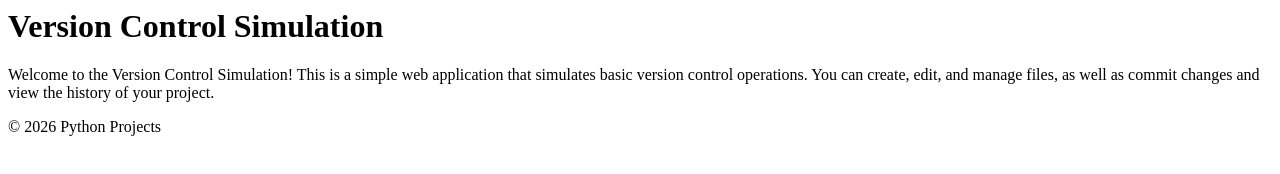
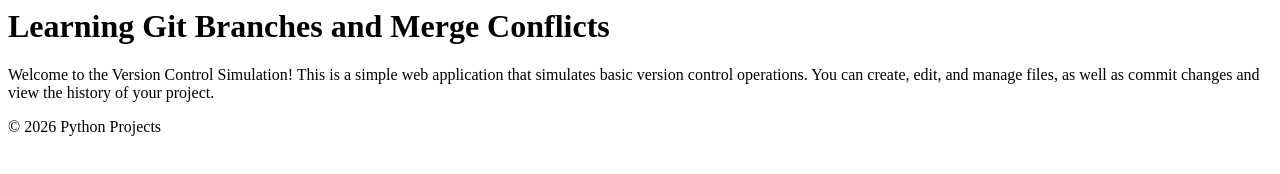
Before and after one commit to SDaniel1015/version-control-simulation--SDaniel1015-, a plain HTML site: page index.html in a window 1280 px wide. Drawn offline with Linux system fonts and the light colour scheme.

Commit message:
Changed header title on footer branch

```diff
--- a/index.html
+++ b/index.html
@@ -3,7 +3,7 @@
         <title>Version Control Simulation</title>
     </head>
     <body>
-        <h1>Version Control Simulation</h1>
+        <h1>Learning Git Branches and Merge Conflicts</h1>
         <p>Welcome to the Version Control Simulation! This is a simple web application that simulates basic version control operations. You can create, edit, and manage files, as well as commit changes and view the history of your project.</p>
     </body>
     <footer>
```
